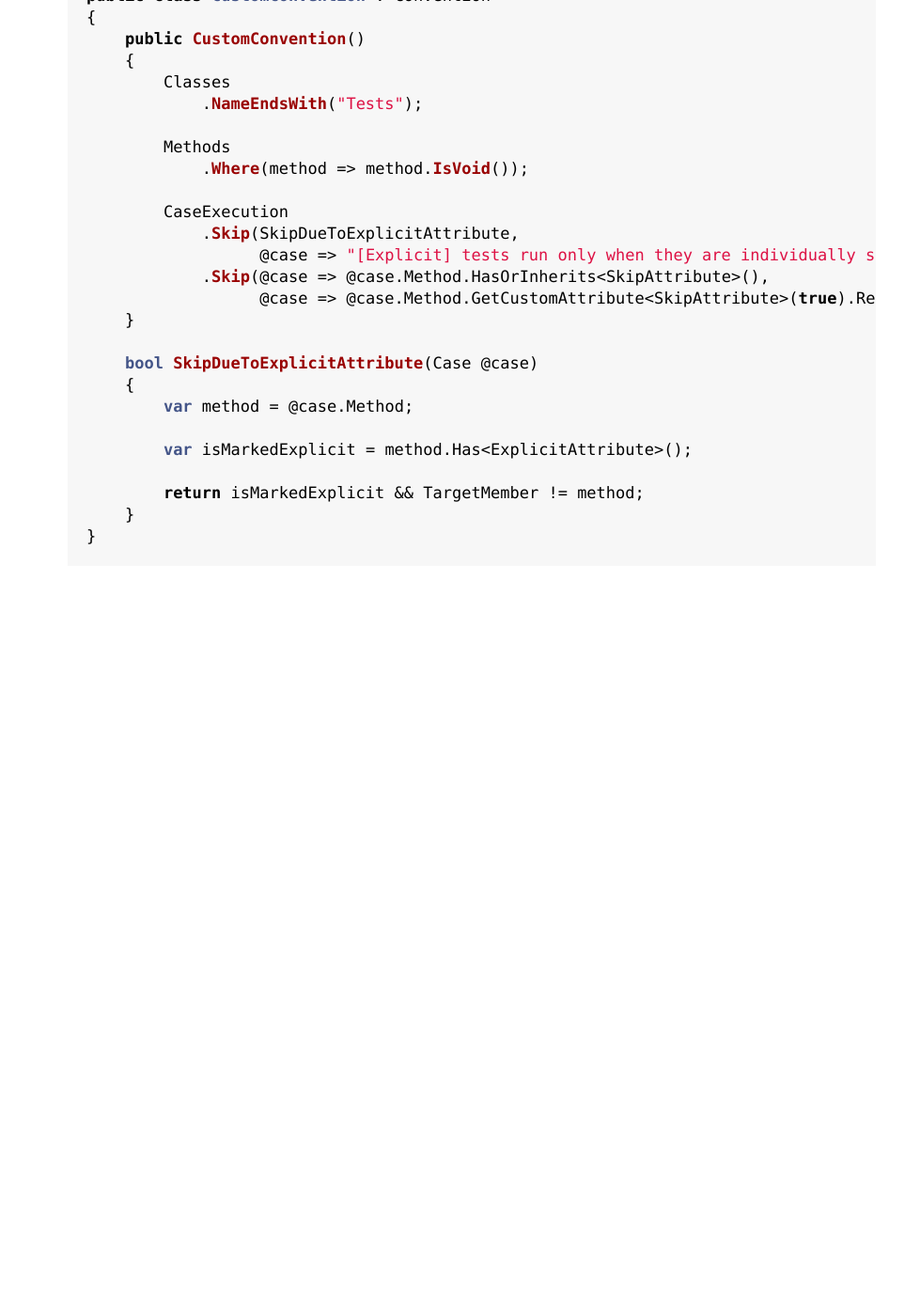
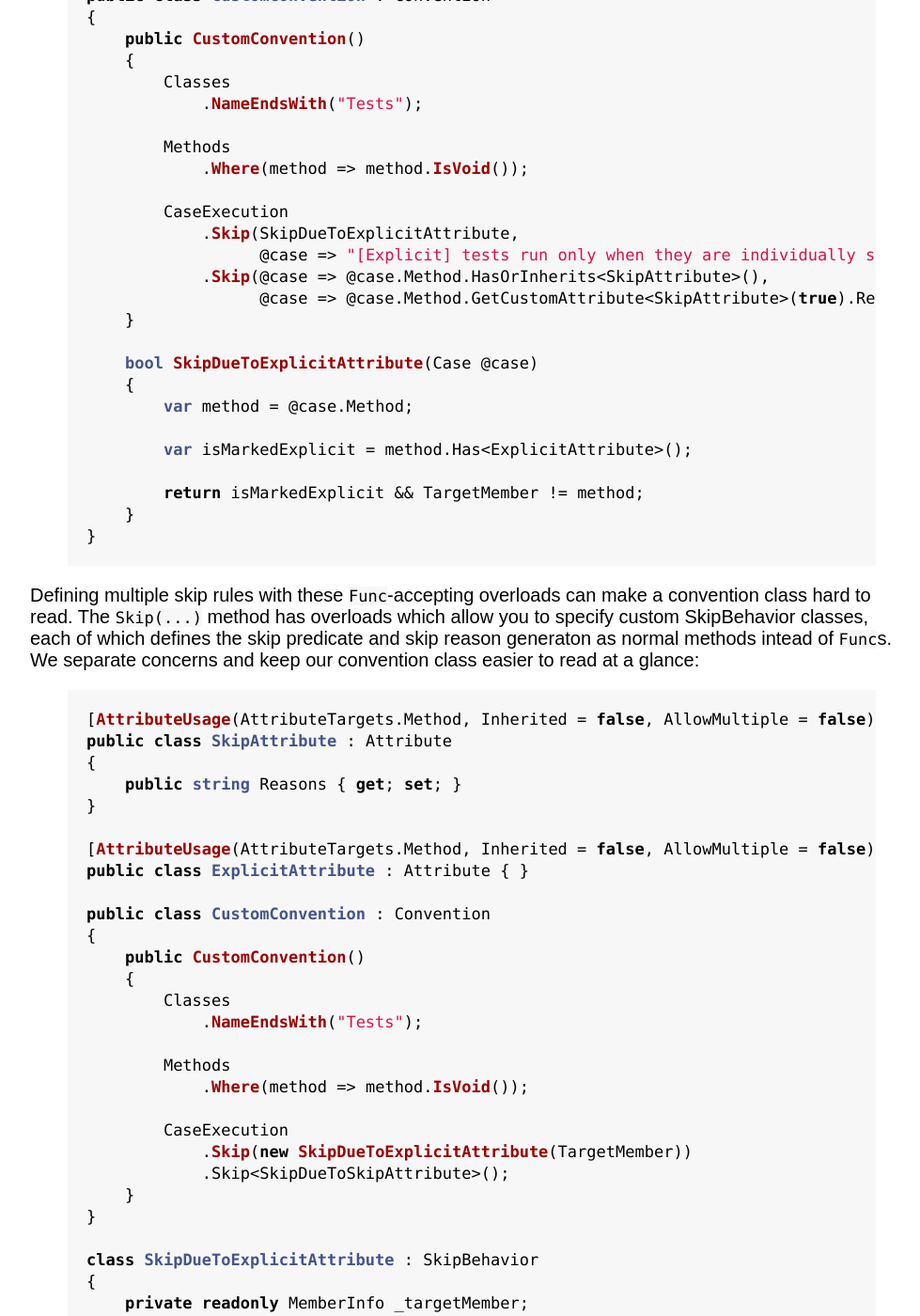
Before and after one commit to fixie/fixie.github.io, a Jekyll site: the page built from docs/skipping-tests.md, in a window 1280 px wide and 1400 px high, scrolled down 2222 px. Shown: the whole window at 94% size, without its empty margins (138-1117 px from the left). Built offline with Jekyll 4.4.1, drawn with Linux system fonts in a browser that asks for light colours; before the commit the page ends 2852 px from its top, so only the background shows below that; some of the changed text lies outside the part shown.

Commit message:
Update skipping-tests.md

```diff
--- a/docs/skipping-tests.md
+++ b/docs/skipping-tests.md
@@ -101,3 +101,63 @@ public class CustomConvention : Convention
     }
 }
 {% endhighlight %}
+
+Defining multiple skip rules with these `Func`-accepting overloads can make a convention class hard to read. The `Skip(...)` method has overloads which allow you to specify custom SkipBehavior classes, each of which defines the skip predicate and skip reason generaton as normal methods intead of `Func`s.  We separate concerns and keep our convention class easier to read at a glance:
+
+{% highlight csharp %}
+[AttributeUsage(AttributeTargets.Method, Inherited = false, AllowMultiple = false)]
+public class SkipAttribute : Attribute
+{
+    public string Reasons { get; set; }
+}
+
+[AttributeUsage(AttributeTargets.Method, Inherited = false, AllowMultiple = false)]
+public class ExplicitAttribute : Attribute { }
+
+public class CustomConvention : Convention
+{
+    public CustomConvention()
+    {
+        Classes
+            .NameEndsWith("Tests");
+
+        Methods
+            .Where(method => method.IsVoid());
+
+        CaseExecution
+            .Skip(new SkipDueToExplicitAttribute(TargetMember))
+            .Skip<SkipDueToSkipAttribute>();
+    }
+}
+
+class SkipDueToExplicitAttribute : SkipBehavior
+{
+    private readonly MemberInfo _targetMember;
+
+    public SkipDueToExplicitAttribute(MemberInfo targetMember)
+    {
+        _targetMember = targetMember;
+    }
+
+    public override bool SkipCase(Case @case)
+    {
+        var method = @case.Method;
+
+        var isMarkedExplicit = method.Has<ExplicitAttribute>();
+
+        return isMarkedExplicit && _targetMember != method;
+    }
+
+    public override string GetSkipReason(Case @case)
+        => "[Explicit] tests run only when they are individually selected for execution.";
+}
+
+class SkipDueToSkipAttribute : SkipBehavior
+{
+    public override bool SkipCase(Case @case)
+        => return @case.Method.HasOrInherits<SkipAttribute>();
+
+    public override string GetSkipReason(Case @case)
+        => @case.Method.GetCustomAttribute<SkipAttribute>().Reason;
+}
+{% endhighlight %}
```
